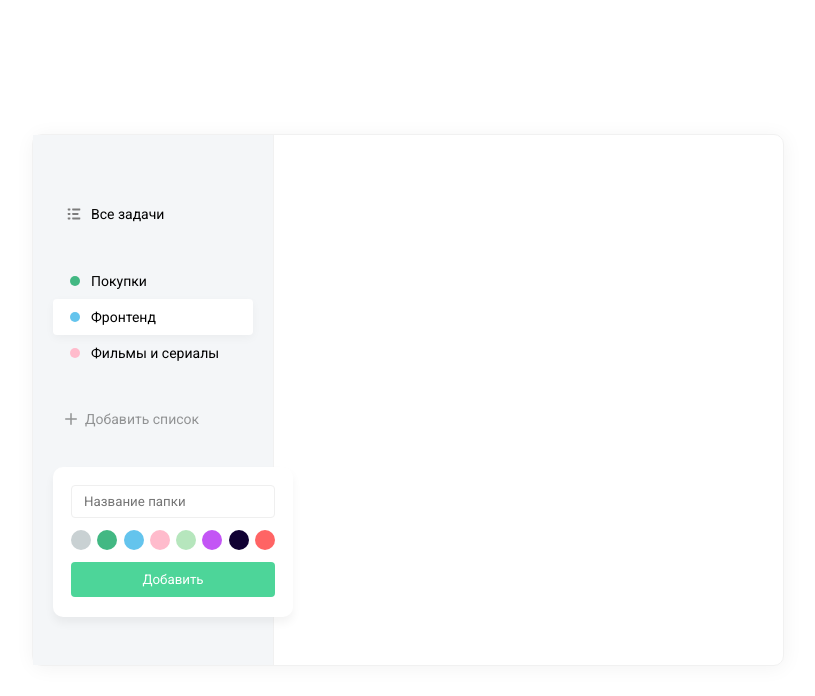
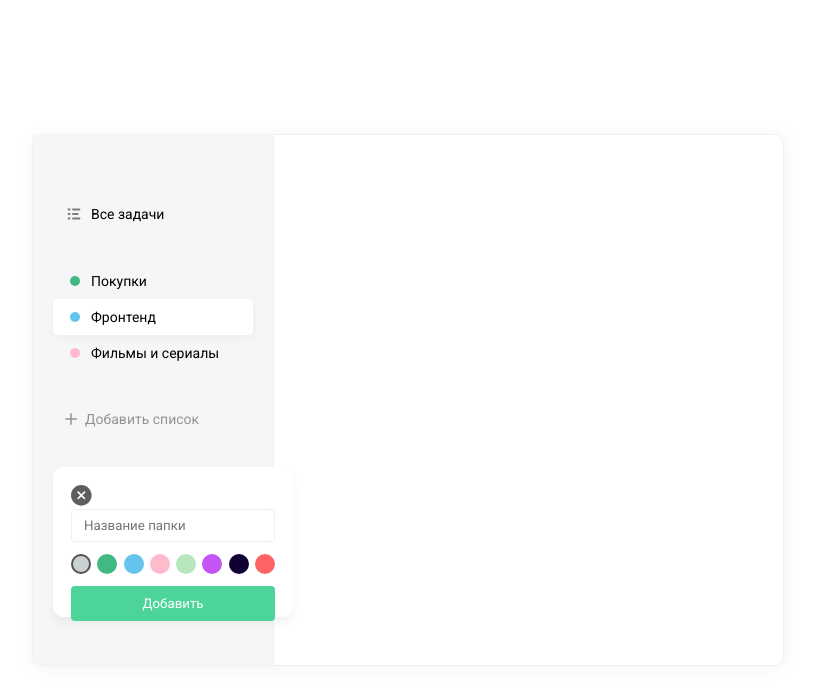
Before and after one commit to khrustalevDev/react-todo-app, a React (Create React App) app: page / in a window 1280 px wide. Both pictures are taken after a click on the element "Добавить список". Shown: the top 696 px of the page, without its empty margins (232-1047 px from the left). Built offline with nearby package versions, Linux system fonts and the light colour scheme.

Commit message:
Added state and close btn not done

```diff
--- a/src/components/AddList/AddListButton.scss
+++ b/src/components/AddList/AddListButton.scss
@@ -9,20 +9,26 @@
         padding: 18px;
         box-sizing: border-box;
 
-        .button{
+        .button {
             width: 100%;
             margin-top: 12px;
         }
 
-        &-colors{
+        &-colors {
             display: flex;
             justify-content: space-between;
             margin-top: 12px;
 
-            .badge{
-                width: 20px;
-                height: 20px;
+            .badge {
+                width: 16px;
+                height: 16px;
                 cursor: pointer;
+                border: 2px solid transparent;
+
+
+                &.active {
+                    border: 2px solid #525252;
+                }
             }
         }
 
--- a/src/components/AddList/index.jsx
+++ b/src/components/AddList/index.jsx
@@ -2,9 +2,11 @@
 import List from '../List';
 import './AddListButton.scss';
 import Badge from '../Badge';
+import closeSvg from '../../assets/img/close.svg';
 
 const AddList = ({ colors }) => {
-    const [visiblePopup, setVisiblePopup] = useState(true); //Изменить на false
+    const [visiblePopup, setVisiblePopup] = useState(false);
+    const [selectedColor, selectColor] = useState(colors[0].id);
 
     return (
         <div className="add-list">
@@ -23,11 +25,18 @@
                 ]}
             />
             {visiblePopup && <div className="add-list__popup">
+                <img src={closeSvg} alt='Close btn' className="add-list__popup-close-btn"/>
                 <input className="field" type="text" placeholder="Название папки" />
                 <div className="add-list__popup-colors">
                     {
                         colors.map(color =>
-                            <Badge key={color.id} color={color.name} />)
+                            (<Badge
+                                onClick={() => selectColor(color.id)}
+                                key={color.id}
+                                color={color.name}
+                                className={selectedColor === color.id && 'active'}
+                            />
+                            ))
                     }
                 </div>
                 <button className="button">Добавить</button>
@@ -38,4 +47,4 @@
 
 export default AddList;
 
-// https://youtu.be/PsQC6zOo3FI?t=6594
+// https://youtu.be/PsQC6zOo3FI?t=7639
--- a/src/components/Badge/index.jsx
+++ b/src/components/Badge/index.jsx
@@ -1,5 +1,12 @@
 import React from 'react';
+import classNames from 'classnames';
 import './Badge.scss';
 
- const Badge = ({color}) => <i className={`badge badge--${color}`}></i>
+const Badge = ({ color, onClick, className }) => (
+    <i
+        onClick={onClick}
+        className={classNames('badge', { [`badge--${color}`]: color }, className)}>
+
+    </i>
+);
 export default Badge;
```
